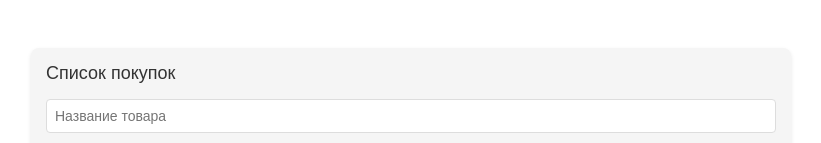
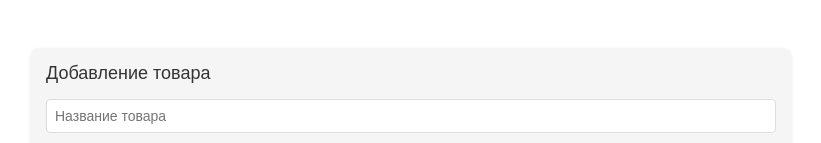
Before and after one commit to Madridka/KSF-16, a Vue app: page / in a window 1280 px wide. Shown: the top 143 px of the page, without its empty margins (229-1050 px from the left). Built offline with nearby package versions, Linux system fonts and the light colour scheme.

Commit message:
feat: by default all inputs empty, title = "Добавление товара", button "добавить товар" not available (when inputs is empty) (p.3 KSF-16)
feat: when editing form, title = "Редактирование товара" (p.6 KSF-16)

```diff
--- a/package.json
+++ b/package.json
@@ -9,6 +9,7 @@
   },
   "dependencies": {
     "core-js": "^3.8.3",
+    "sass": "^1.86.0",
     "vue": "^2.6.14"
   },
   "devDependencies": {
@@ -19,6 +20,7 @@
     "@vue/cli-service": "~5.0.0",
     "eslint": "^7.32.0",
     "eslint-plugin-vue": "^8.0.3",
+    "sass-loader": "^16.0.5",
     "vue-template-compiler": "^2.6.14"
   },
   "eslintConfig": {
--- a/src/components/HelloWorld.vue
+++ b/src/components/HelloWorld.vue
@@ -2,11 +2,11 @@
   <div class="app">
     <div id="app" class="app">
       <form @submit="addProduct" class="container">
-        <p>Список покупок</p>
+        <p>{{ formTitle }}</p>
         <input type="text" v-model="title" placeholder="Название товара" />
         <input type="number" v-model="count" placeholder="Количество, шт" />
         <input type="number" v-model="price" placeholder="Стоимость, руб" />
-        <button class="add-btn">Добавить товар</button>
+        <button :disabled="!isDisable" class="add-btn">Добавить товар</button>
       </form>
 
       <ol>
@@ -16,15 +16,19 @@
 
             <strong>Количество: </strong> {{ product.count }} шт. || ,
             <strong>Стоимость за шт: </strong> {{ product.price }} руб.
-            <button class="edit-btn" @click="startEditing(product.id)">Редактировать</button>
-            <button class="delete-btn" @click="deleteProd(product.id)">Удалить</button>
+            <button class="edit-btn" @click="startEditing(product.id)">
+              Редактировать
+            </button>
+            <button class="delete-btn" @click="deleteProd(product.id)">
+              Удалить
+            </button>
           </div>
           <div v-else>
             <input type="text" v-model="editTitle" placeholder="Название" />
             <input type="number" v-model="editPrice" placeholder="Стоимость" />
             <input type="number" v-model="editCount" placeholder="Количество" />
-            <button @click="saveEdit">Сохранить</button>
-            <button @click="cancelEdit">Отмена</button>
+            <button class="save-btn" @click="saveEdit">Сохранить</button>
+            <button class="cancel-btn" @click="cancelEdit">Отмена</button>
           </div>
         </li>
       </ol>
@@ -67,6 +71,7 @@ export default {
     },
 
     startEditing(id) {
+      this.formTitle = "Редактирование товара";
       const product = this.order.find((p) => p.id === id);
       this.editingId = id;
       this.editTitle = product.title;
@@ -86,6 +91,7 @@ export default {
     },
 
     cancelEdit() {
+
       this.editingId = null;
       this.editTitle = "";
       this.editPrice = "";
@@ -104,6 +110,16 @@ export default {
         totalPrice += product.price * product.count;
       }
       return totalPrice;
+    },
+    isDisable() {
+      return this.title !== '' && this.price !== '' && this.count !== '';
+    },
+    formTitle() {
+      if (this.editingId) {
+        return "Редактирование товара";
+      } else {
+        return "Добавление товара";
+      }
     },
   },
 };
@@ -143,12 +159,12 @@ export default {
 
 .container input:focus {
   outline: none;
-  border-color: #4CAF50;
+  border-color: #4caf50;
   box-shadow: 0 0 5px rgba(76, 175, 80, 0.3);
 }
 
 .add-btn {
-  background-color: #4CAF50;
+  background-color: #4caf50;
   color: white;
   padding: 10px 15px;
   border: none;
@@ -179,7 +195,10 @@ li strong {
   color: #666;
 }
 
-.edit-btn, .delete-btn, .save-btn, .cancel-btn {
+.edit-btn,
+.delete-btn,
+.save-btn,
+.cancel-btn {
   padding: 6px 12px;
   margin-left: 10px;
   border: none;
@@ -190,7 +209,7 @@ li strong {
 }
 
 .edit-btn {
-  background-color: #2196F3;
+  background-color: #2196f3;
   color: white;
 }
 
@@ -208,7 +227,7 @@ li strong {
 }
 
 .save-btn {
-  background-color: #4CAF50;
+  background-color: #4caf50;
   color: white;
 }
 
```
Also changed, not shown: 1 other file (tests, documents, lock files or other folders).
